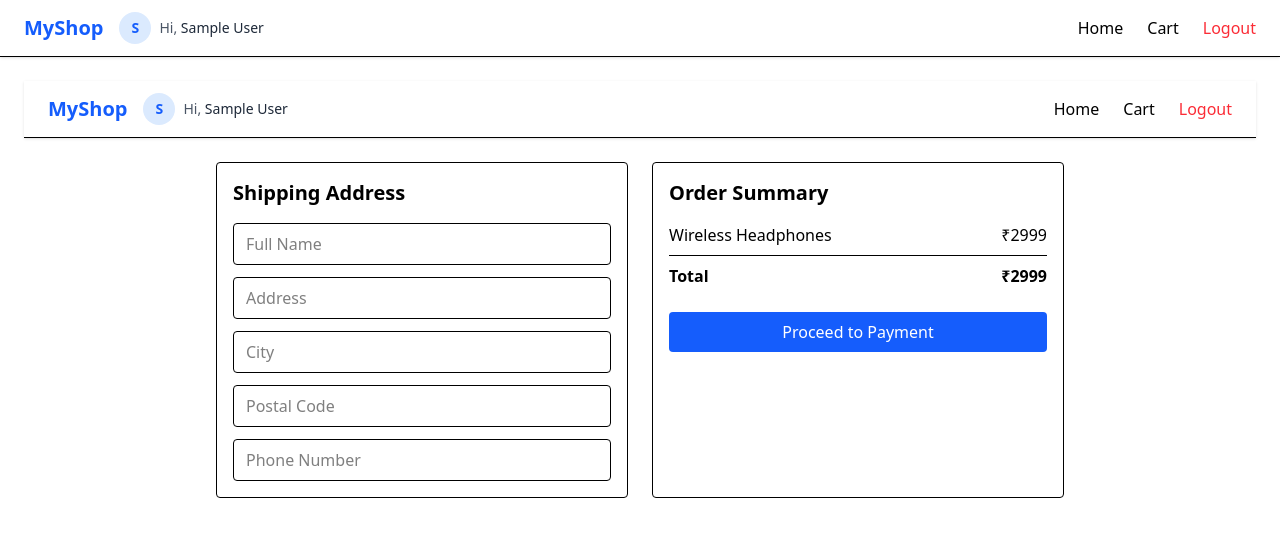
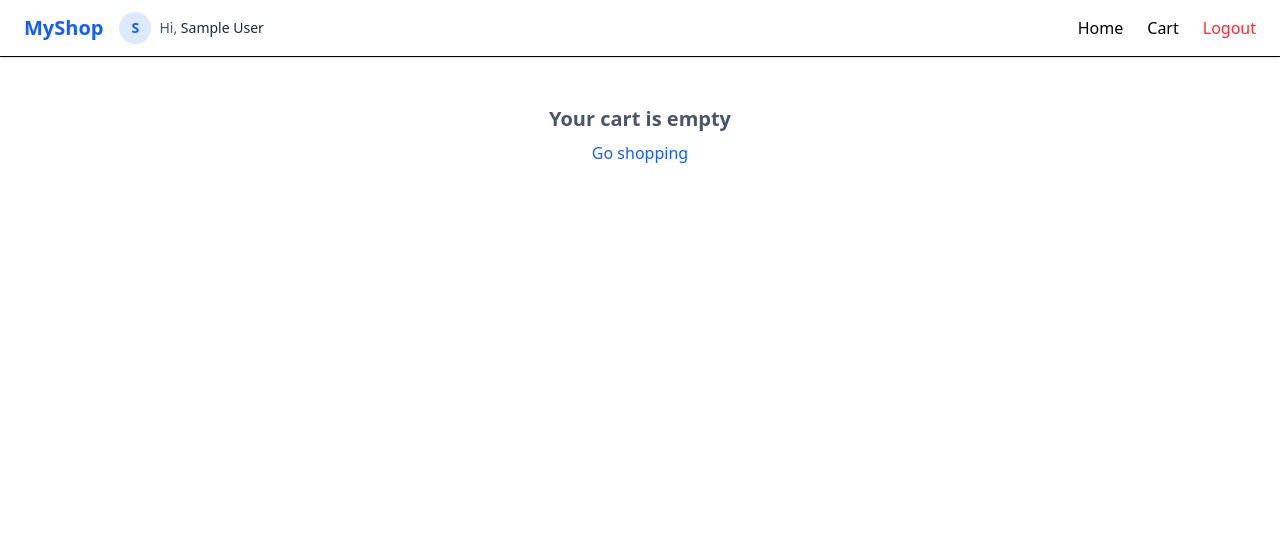
Before and after one commit to saurabh-saini/E-Commerce-Website-and-Admin-Panel, a React app in the folder frontend/: page /checkout in a window 1280 px wide. Shown: the top 536 px of the page. Built offline with nearby package versions, Linux system fonts and the light colour scheme; sample sign-in values are in the browser's storage; the HTML template or start-up script is replaced by a standard one.

Commit message:
Checkout Page UI (Address + Order Summary)

```diff
--- a/frontend/src/pages/Checkout.tsx
+++ b/frontend/src/pages/Checkout.tsx
@@ -1,63 +1,136 @@
-import { Link } from "react-router-dom";
-import Navbar from "../components/Navbar";
+import { useSelector } from "react-redux";
+import { useNavigate } from "react-router-dom";
+import { useForm } from "react-hook-form";
+
+import type { RootState } from "../store";
+
+type AddressForm = {
+  fullName: string;
+  phone: string;
+  address: string;
+  city: string;
+  pincode: string;
+};
 
 export default function Checkout() {
+  const navigate = useNavigate();
+  const { items } = useSelector((state: RootState) => state.cart);
+
+  const {
+    register,
+    handleSubmit,
+    formState: { errors },
+  } = useForm<AddressForm>();
+
+  // 🧮 Total calculation
+  const total = items.reduce(
+    (sum: number, item) => sum + item.price * item.quantity,
+    0
+  );
+
+  // 🟡 Guard: empty cart
+  if (items.length === 0) {
+    return (
+      <div className="p-6 text-center text-gray-600">
+        <h2 className="text-xl font-semibold mb-2">Your cart is empty</h2>
+        <button
+          onClick={() => navigate("/home")}
+          className="text-blue-600 hover:underline"
+        >
+          Go shopping
+        </button>
+      </div>
+    );
+  }
+
+  const onSubmit = (data: AddressForm) => {
+    // 🔥 For now just log & move to payment
+    console.log("ADDRESS 👉", data);
+    navigate("/payment");
+  };
+
   return (
-    <>
-      <Navbar />
-      <div className="max-w-4xl mx-auto p-6 grid md:grid-cols-2 gap-6">
-        {/* LEFT — ADDRESS */}
-        <div className="border rounded p-4">
-          <h2 className="text-xl font-bold mb-4">Shipping Address</h2>
+    <div className="p-6 max-w-5xl mx-auto grid grid-cols-1 md:grid-cols-2 gap-8">
+      {/* LEFT: ADDRESS */}
+      <div className="space-y-4">
+        <h1 className="text-2xl font-bold">Shipping Address</h1>
 
-          <div className="space-y-3">
+        <form onSubmit={handleSubmit(onSubmit)} className="space-y-3">
+          <input
+            {...register("fullName", { required: "Full name is required" })}
+            placeholder="Full Name"
+            className="w-full border px-3 py-2 rounded"
+          />
+          {errors.fullName && (
+            <p className="text-sm text-red-500">{errors.fullName.message}</p>
+          )}
+
+          <input
+            {...register("phone", {
+              required: "Phone number is required",
+              minLength: { value: 10, message: "Invalid phone number" },
+            })}
+            placeholder="Phone Number"
+            className="w-full border px-3 py-2 rounded"
+          />
+          {errors.phone && (
+            <p className="text-sm text-red-500">{errors.phone.message}</p>
+          )}
+
+          <textarea
+            {...register("address", { required: "Address is required" })}
+            placeholder="Full Address"
+            className="w-full border px-3 py-2 rounded"
+          />
+          {errors.address && (
+            <p className="text-sm text-red-500">{errors.address.message}</p>
+          )}
+
+          <div className="grid grid-cols-2 gap-3">
             <input
+              {...register("city", { required: "City is required" })}
+              placeholder="City"
               className="w-full border px-3 py-2 rounded"
-              placeholder="Full Name"
             />
             <input
+              {...register("pincode", {
+                required: "Pincode is required",
+                minLength: { value: 6, message: "Invalid pincode" },
+              })}
+              placeholder="Pincode"
               className="w-full border px-3 py-2 rounded"
-              placeholder="Address"
-            />
-            <input
-              className="w-full border px-3 py-2 rounded"
-              placeholder="City"
-            />
-            <input
-              className="w-full border px-3 py-2 rounded"
-              placeholder="Postal Code"
-            />
-            <input
-              className="w-full border px-3 py-2 rounded"
-              placeholder="Phone Number"
             />
           </div>
+
+          <button
+            type="submit"
+            className="w-full bg-blue-600 text-white py-3 rounded hover:bg-blue-700"
+          >
+            Continue to Payment
+          </button>
+        </form>
+      </div>
+
+      {/* RIGHT: ORDER SUMMARY */}
+      <div className="border rounded p-4 space-y-4">
+        <h2 className="text-xl font-semibold">Order Summary</h2>
+
+        <div className="space-y-2">
+          {items.map((item) => (
+            <div key={item._id} className="flex justify-between text-sm">
+              <span>
+                {item.name} × {item.quantity}
+              </span>
+              <span>₹{item.price * item.quantity}</span>
+            </div>
+          ))}
         </div>
 
-        {/* RIGHT — ORDER SUMMARY */}
-        <div className="border rounded p-4">
-          <h2 className="text-xl font-bold mb-4">Order Summary</h2>
-
-          <div className="flex justify-between mb-2">
-            <span>Wireless Headphones</span>
-            <span>₹2999</span>
-          </div>
-
-          <hr className="my-2" />
-
-          <div className="flex justify-between font-bold">
-            <span>Total</span>
-            <span>₹2999</span>
-          </div>
-
-          <Link
-            to="/payment"
-            className="block text-center mt-6 bg-blue-600 text-white py-2 rounded hover:bg-blue-700"
-          >
-            Proceed to Payment
-          </Link>
+        <div className="border-t pt-3 flex justify-between font-semibold">
+          <span>Total</span>
+          <span className="text-blue-600">₹{total}</span>
         </div>
       </div>
-    </>
+    </div>
   );
 }
```
